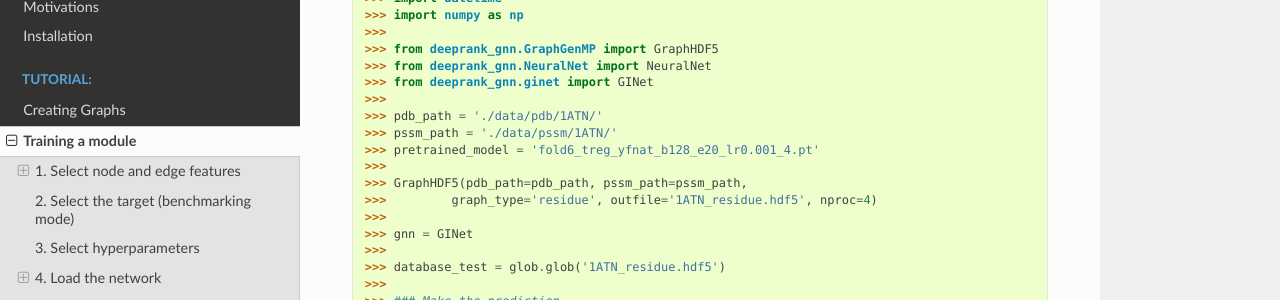
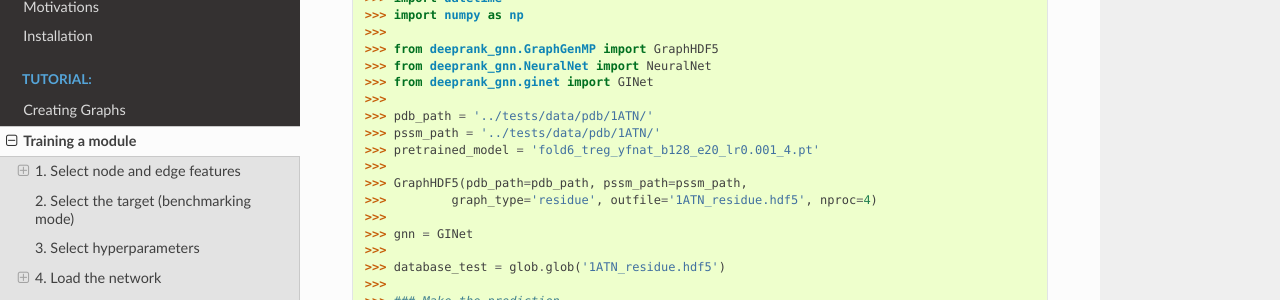
Before and after one commit to DeepRank/Deeprank-GNN, a Sphinx documentation site: the page built from docs/tutorial.train_model.rst, in a window 1280 px wide and 900 px high, scrolled down 7511 px. Shown: the part 180-480 px from the top of the window. Built offline with Sphinx 7.4.7 and the Read the Docs theme 2.0.0, drawn with Linux system fonts in a browser that asks for light colours.

Commit message:
Update tutorial.train_model.rst

```diff
--- a/docs/tutorial.train_model.rst
+++ b/docs/tutorial.train_model.rst
@@ -371,8 +371,8 @@ You can get the pre-trained model from DeepRank-GNN github repository (https://g
 >>> from deeprank_gnn.NeuralNet import NeuralNet
 >>> from deeprank_gnn.ginet import GINet
 >>>
->>> pdb_path = './data/pdb/1ATN/'
->>> pssm_path = './data/pssm/1ATN/'
+>>> pdb_path = '../tests/data/pdb/1ATN/'
+>>> pssm_path = '../tests/data/pdb/1ATN/'
 >>> pretrained_model = 'fold6_treg_yfnat_b128_e20_lr0.001_4.pt'
 >>>
 >>> GraphHDF5(pdb_path=pdb_path, pssm_path=pssm_path,
```
